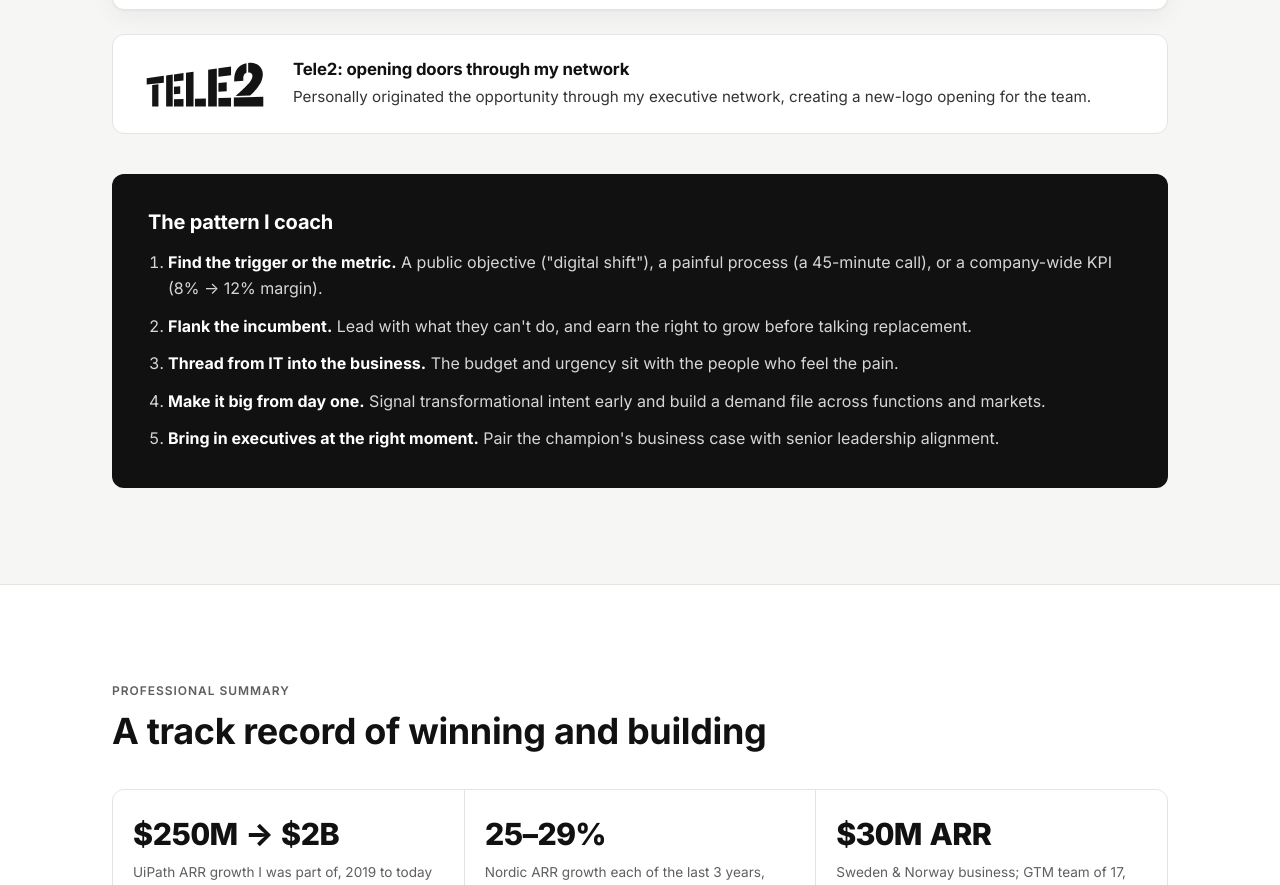
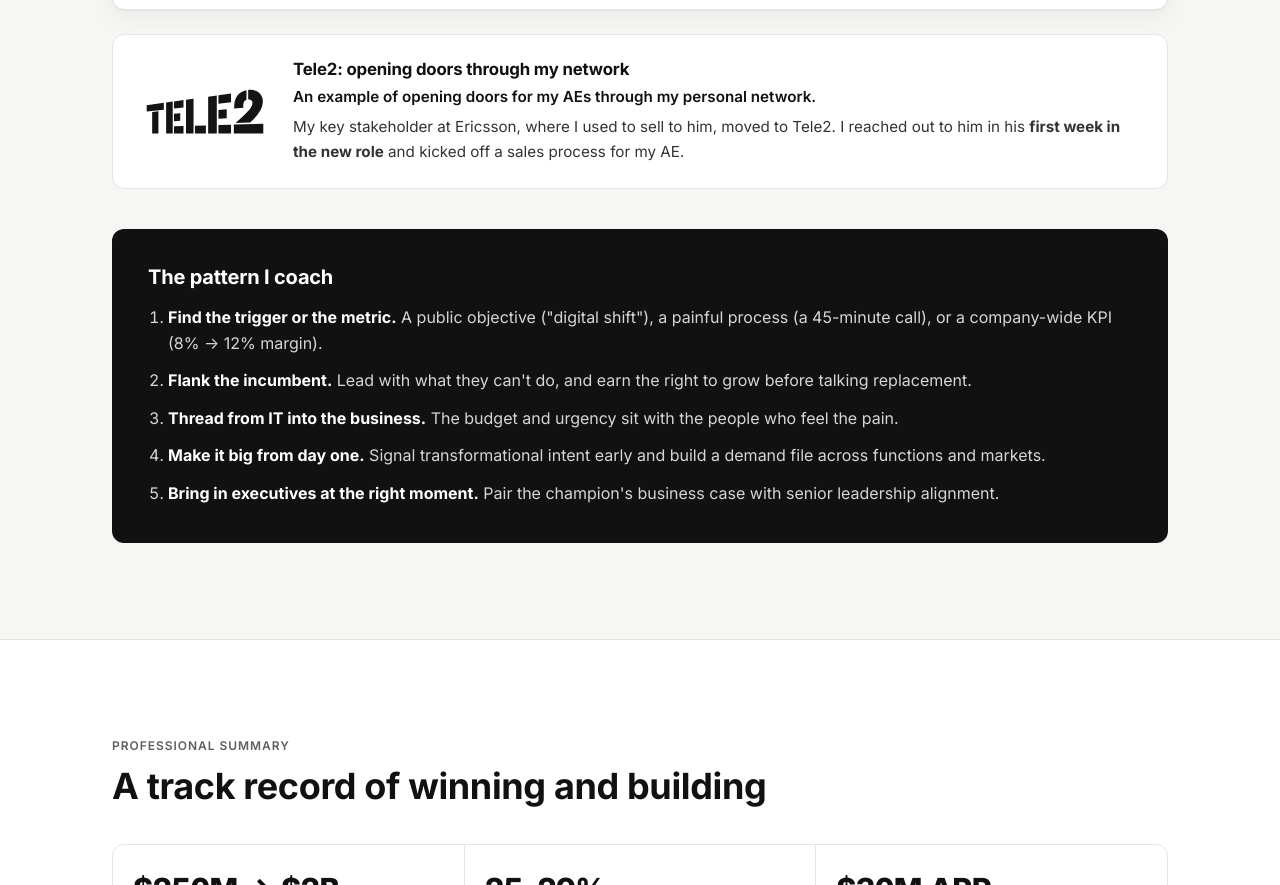
Before and after one commit to janobrain-creator/cognitioncanvas, a website built with Vite: page index.html in a window 1280 px wide. Shown: the part 3384-4269 px from the top of the page. Built offline with nearby package versions, Linux system fonts and the light colour scheme.

Commit message:
Tele2: add Ericsson-to-Tele2 stakeholder story
Co-Authored-By: Devin AI <158243242+devin-ai-integration[bot]@users.noreply.github.com>

```diff
--- a/index.html
+++ b/index.html
@@ -195,7 +195,11 @@
             <img src="img/tele2.svg" alt="Tele2" class="deal-mini-logo" />
             <div>
               <h3>Tele2: opening doors through my network</h3>
-              <p>Personally originated the opportunity through my executive network, creating a new-logo opening for the team.</p>
+              <p class="deal-mini-lead">An example of opening doors for my AEs through my personal network.</p>
+              <p>
+                My key stakeholder at Ericsson, where I used to sell to him, moved to Tele2. I reached out to him in his
+                <strong>first week in the new role</strong> and kicked off a sales process for my AE.
+              </p>
             </div>
           </aside>
 
--- a/src/style.css
+++ b/src/style.css
@@ -658,6 +658,15 @@ a.chip:hover {
   font-size: 0.95rem;
 }
 
+.deal-mini p + p {
+  margin-top: 6px;
+}
+
+.deal-mini .deal-mini-lead {
+  color: var(--text);
+  font-weight: 600;
+}
+
 .step {
   display: inline-flex;
   align-items: center;
```
